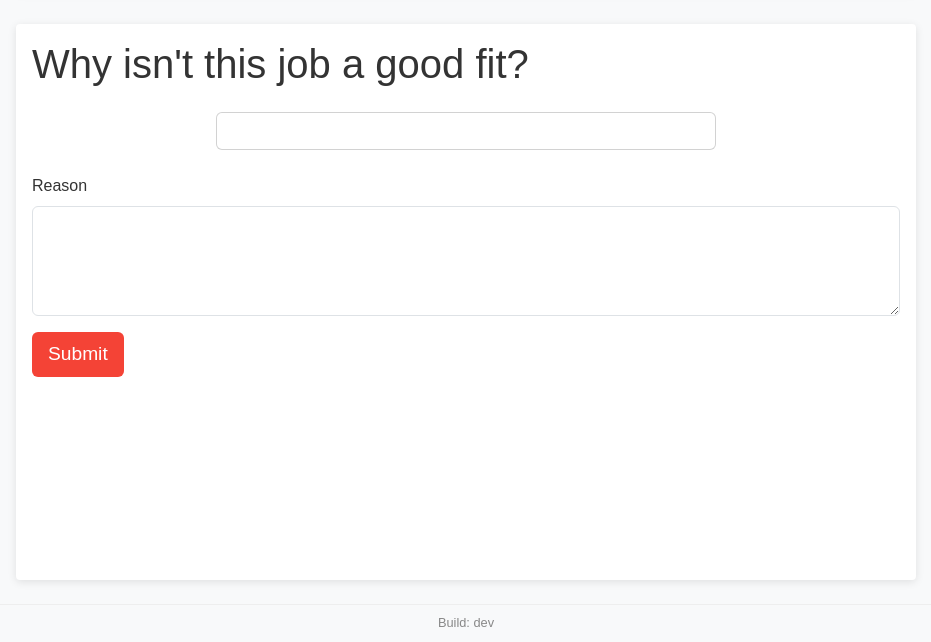
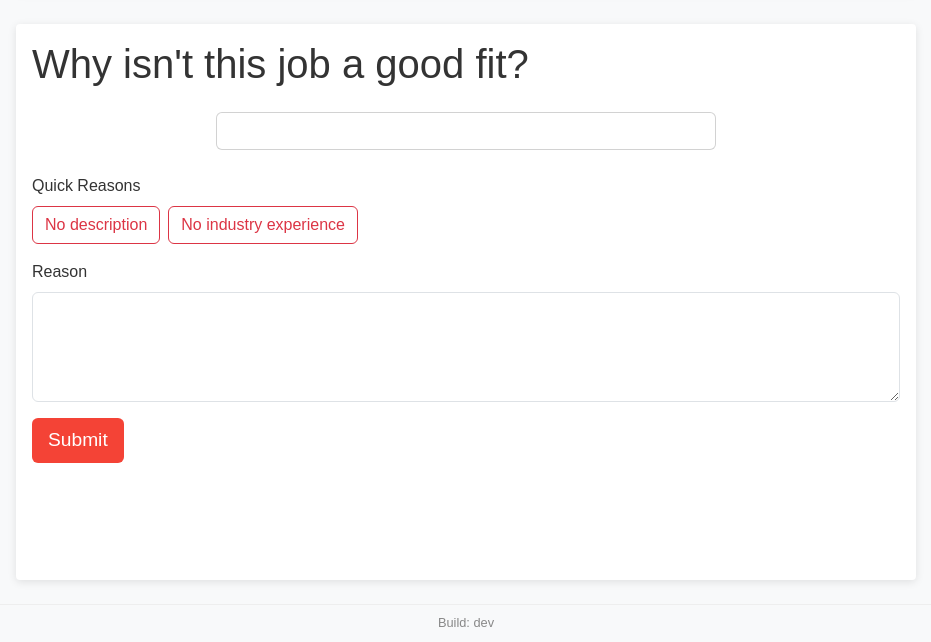
Before and after one commit to mullinmax/job-search, a FastAPI app: template app/templates/reject.html in a window 1280 px wide. Shown: the part 88-730 px from the top of the page, without its empty margins (174-1105 px from the left). Run offline with FastAPI, Linux system fonts and the light colour scheme; the template is opened without the code that fills it, so the values that code supplies are empty.

Commit message:
Add quick reason buttons on reject page

```diff
--- a/app/templates/reject.html
+++ b/app/templates/reject.html
@@ -13,6 +13,13 @@
   <input type="hidden" name="job_id" value="{{ job.id }}" />
   <input type="hidden" name="liked" value="0" />
   <div class="mb-3">
+    <label class="form-label">Quick Reasons</label>
+    <div class="d-flex flex-wrap gap-2">
+      <button class="btn btn-outline-danger" name="reason" value="no description" type="submit">No description</button>
+      <button class="btn btn-outline-danger" name="reason" value="no industry experience" type="submit">No industry experience</button>
+    </div>
+  </div>
+  <div class="mb-3">
     <label class="form-label">Reason</label>
     <textarea name="reason" rows="4" class="form-control" required></textarea>
   </div>
```
